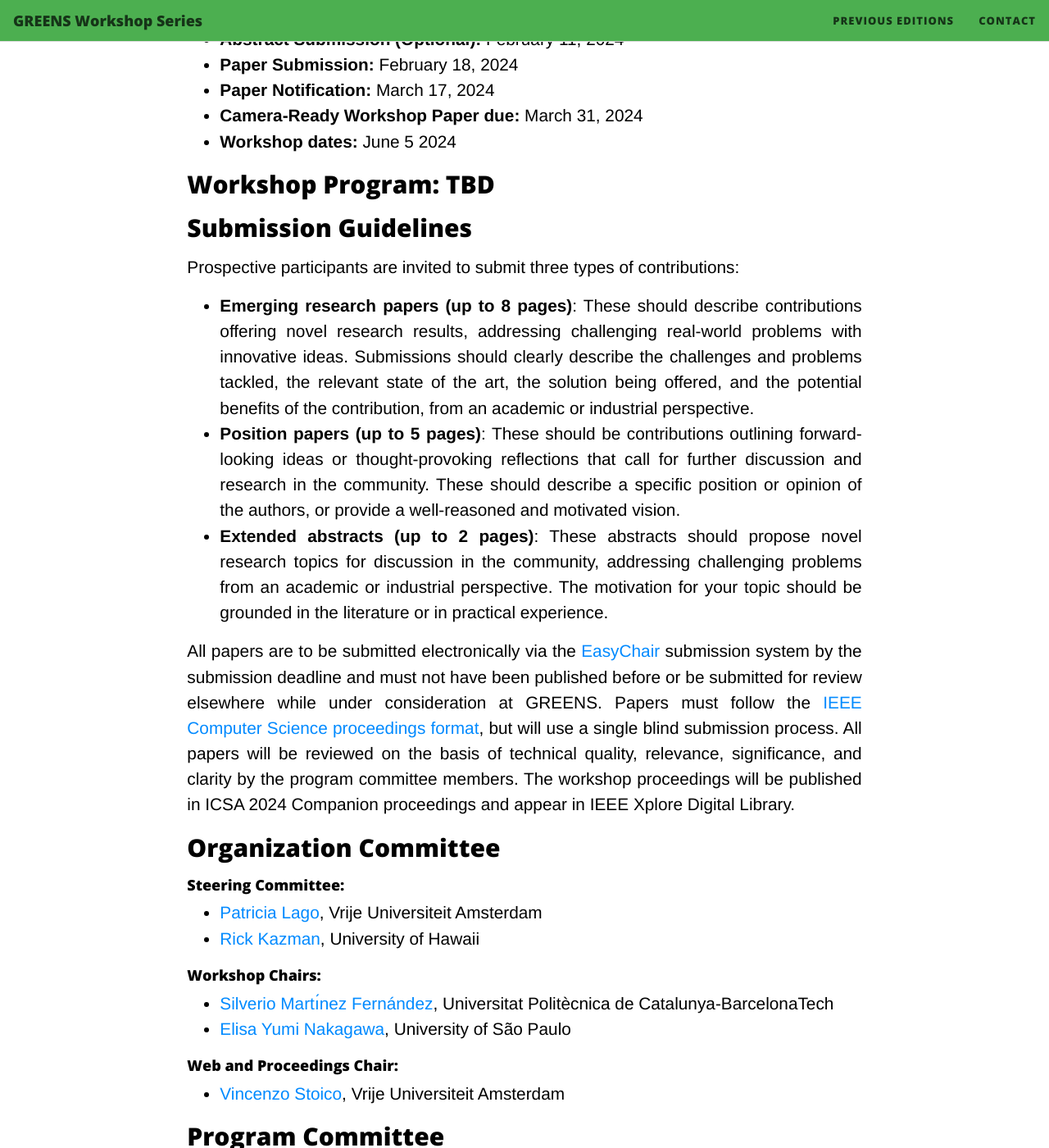
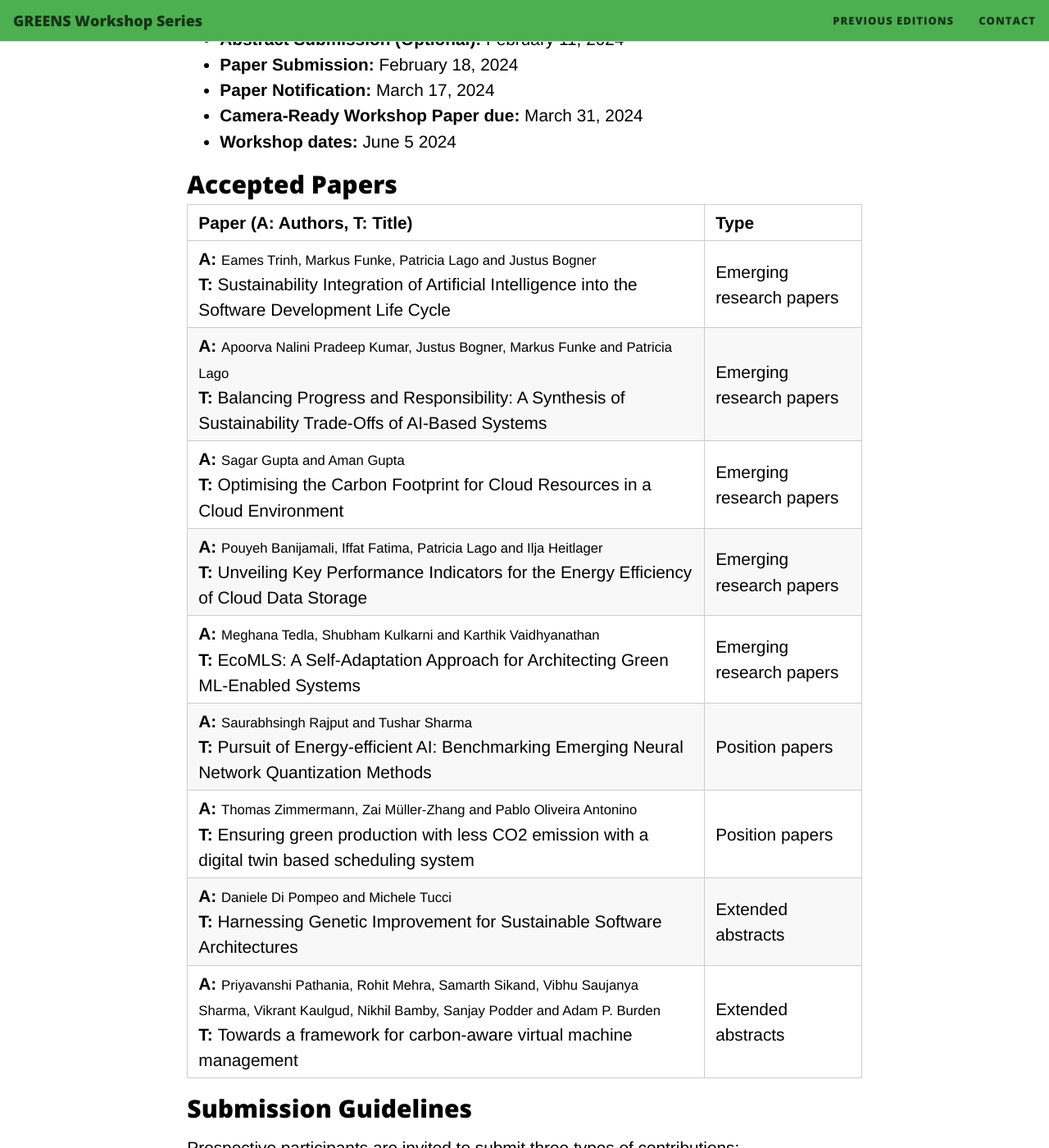
Before and after one commit to greensworkshop/greensworkshop.github.io, a Jekyll site: the page built from index.html, in a window 1280 px wide and 1400 px high, scrolled down 1899 px. Shown: the whole window at 82% size. Built offline with Jekyll 4.4.1, drawn with Linux system fonts in a browser that asks for light colours; nearby versions of some CDN libraries; the list of posts is cut into pages by our own code.

Commit message:
adding accepted papers

```diff
--- a/Gemfile
+++ b/Gemfile
@@ -6,3 +6,4 @@ gemspec
 
 
 gem "webrick", "~> 1.7"
+gem "json", "2.7.1"
--- a/index.html
+++ b/index.html
@@ -79,7 +79,64 @@ sustainability:</p>
 	<li><b>Workshop dates: </b> June 5 2024</li>
 </ul>
 
-<h2 id="workshop-program">Workshop Program: TBD</h2>
+<h2 id="accepted-papers">Accepted Papers</h2>
+
+<table>
+	<thead>
+		<tr>
+			<th>Paper (A: Authors, T: Title)</th>
+			<th>Type</th>
+		</tr>
+	</thead>
+	<tbody>
+		<tr>
+			<td><b>A: </b><small>Eames Trinh, Markus Funke, Patricia Lago and Justus Bogner</small><br><b>T: </b>Sustainability Integration of Artificial Intelligence into the Software Development Life Cycle</td>
+			<td>Emerging research papers</td>
+		</tr>
+		<tr>
+			<td><b>A: </b><small>Apoorva Nalini Pradeep Kumar, Justus Bogner, Markus Funke and Patricia Lago</small><br><b>T: </b>Balancing Progress and Responsibility: A Synthesis of Sustainability Trade-Offs of AI-Based Systems</td>
+			<td>Emerging research papers</td>
+		</tr>
+
+		<tr>
+			<td><b>A: </b><small>Sagar Gupta and Aman Gupta</small><br><b>T: </b>Optimising the Carbon Footprint for Cloud Resources in a Cloud Environment</td>
+			<td>Emerging research papers</td>
+		</tr>
+
+		<tr>
+			<td><b>A: </b><small>Pouyeh Banijamali, Iffat Fatima, Patricia Lago and Ilja Heitlager</small><br><b>T: </b>Unveiling Key Performance Indicators for the Energy Efficiency of Cloud Data Storage</td>
+			<td>Emerging research papers</td>
+		</tr>
+
+		<tr>
+			<td><b>A: </b><small>Meghana Tedla, Shubham Kulkarni and Karthik Vaidhyanathan</small><br><b>T: </b>EcoMLS: A Self-Adaptation Approach for Architecting Green ML-Enabled Systems</td>
+			<td>Emerging research papers</td>
+		</tr>
+
+		<tr>
+			<td><b>A: </b><small>Saurabhsingh Rajput and Tushar Sharma</small><br><b>T: </b>Pursuit of Energy-efficient AI: Benchmarking Emerging Neural Network Quantization Methods</td>
+			<td>Position papers</td>
+		</tr>
+
+		<tr>
+			<td><b>A: </b><small>Thomas Zimmermann, Zai Müller-Zhang and Pablo Oliveira Antonino</small><br><b>T: </b>Ensuring green production with less CO2 emission with a digital twin based scheduling system</td>
+			<td>Position papers</td>
+		</tr>
+
+		<tr>
+			<td><b>A: </b><small>Daniele Di Pompeo and Michele Tucci</small><br><b>T: </b>Harnessing Genetic Improvement for Sustainable Software Architectures</td>
+			<td>Extended abstracts</td>
+		</tr>
+
+
+		<tr>
+			<td><b>A: </b><small>Priyavanshi Pathania, Rohit Mehra, Samarth Sikand, Vibhu Saujanya Sharma, Vikrant Kaulgud, Nikhil Bamby, Sanjay Podder and Adam P. Burden</small><br><b>T: </b>Towards a framework for carbon-aware virtual machine management</td>
+			<td>Extended abstracts</td>
+		</tr>
+
+	</tbody>
+</table>
+
 <h2 id="submission-guidelines">Submission Guidelines</h2>
 <p>Prospective participants are invited to submit three types of
 contributions:
```
Also changed, not shown: Gemfile.lock, 13 other files.
